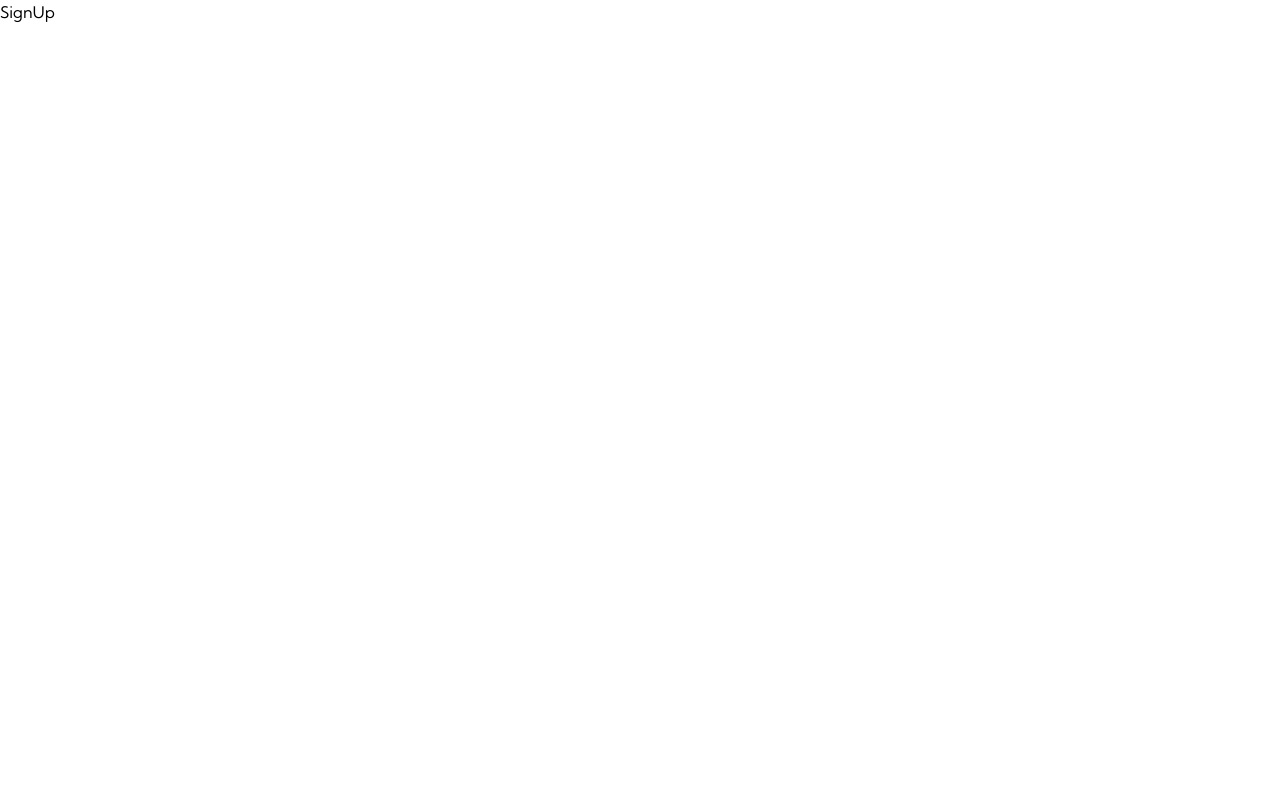
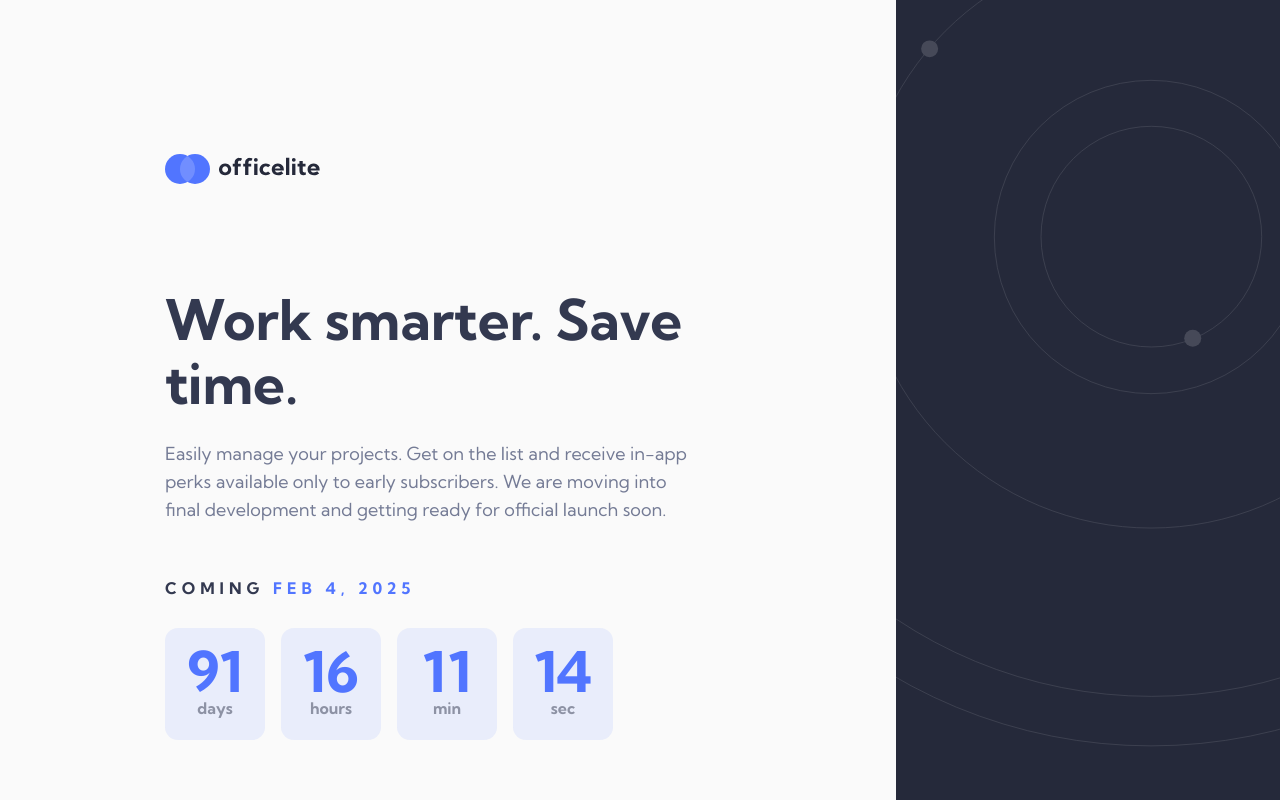
Before and after one commit to NDK1195/officelite-coming-soon-site, a React (Vite) app: page /signup in a window 1280 px wide. Built offline with nearby package versions, Linux system fonts and the light colour scheme.

Commit message:
add layout signup page

```diff
--- a/src/components/Container.jsx
+++ b/src/components/Container.jsx
@@ -1,6 +1,8 @@
-function Container({ children }) {
+function Container({ children, className }) {
   return (
-    <div className="relative mx-auto max-w-[1110px] px-6 md:px-10 xl:px-0">
+    <div
+      className={`relative mx-auto max-w-[1110px] px-6 md:px-10 xl:px-0 ${className}`}
+    >
       {children}
     </div>
   );
--- a/src/components/Countdown.jsx
+++ b/src/components/Countdown.jsx
@@ -1,6 +1,11 @@
 import { useEffect, useState } from "react";
 
-function Countdown() {
+function Countdown({
+  textColor,
+  countDownColor,
+  countDownBackground,
+  countDownTextColor,
+}) {
   const now = new Date();
 
   const countDownDate = new Date(
@@ -36,26 +41,54 @@ function Countdown() {
 
   return (
     <div>
-      <h2 className="mb-4 text-center font-bold uppercase leading-[48px] tracking-[5px] text-white lg:text-left">
+      <h2
+        className={`mb-4 text-center font-bold uppercase leading-[48px] tracking-[5px] ${textColor === "#333950" ? "text-#333950" : "text-white"} lg:text-left`}
+      >
         Coming <span className="text-#5175FF">{formattedCountDownDate}</span>
       </h2>
 
-      <div className="grid w-[328px] grid-cols-4 gap-4 text-center font-bold text-white md:w-[448px]">
-        <div className="rounded-[13px] bg-#333950 px-5 py-3 md:py-5">
+      <div
+        className={`grid w-[328px] grid-cols-4 gap-4 text-center font-bold ${countDownColor === "#5175FF" ? "text-#5175FF" : "text-white"} md:w-[448px]`}
+      >
+        <div
+          className={`rounded-[13px] ${countDownBackground === "#5175FF" ? "bg-#5175FF bg-opacity-10" : "bg-#333950"} px-5 py-3 md:py-5`}
+        >
           <p className="text-[32px] leading-[48px] md:text-[56px]">{days}</p>
-          <p className="text-xs leading-7 opacity-50 md:text-base">days</p>
+          <p
+            className={`text-xs leading-7 opacity-50 md:text-base ${countDownTextColor === "#333950" ? "text-#333950" : "text-white"}`}
+          >
+            days
+          </p>
         </div>
-        <div className="rounded-[13px] bg-#333950 px-4 py-[11px] md:py-4">
+        <div
+          className={`rounded-[13px] ${countDownBackground === "#5175FF" ? "bg-#5175FF bg-opacity-10" : "bg-#333950"} px-5 py-3 md:py-5`}
+        >
           <p className="text-[32px] leading-[48px] md:text-[56px]">{hours}</p>
-          <p className="text-xs leading-7 opacity-50 md:text-base">hours</p>
+          <p
+            className={`text-xs leading-7 opacity-50 md:text-base ${countDownTextColor === "#333950" ? "text-#333950" : "text-white"}`}
+          >
+            hours
+          </p>
         </div>
-        <div className="rounded-[13px] bg-#333950 px-4 py-[11px] md:py-4">
+        <div
+          className={`rounded-[13px] ${countDownBackground === "#5175FF" ? "bg-#5175FF bg-opacity-10" : "bg-#333950"} px-5 py-3 md:py-5`}
+        >
           <p className="text-[32px] leading-[48px] md:text-[56px]">{minutes}</p>
-          <p className="text-xs leading-7 opacity-50 md:text-base">min</p>
+          <p
+            className={`text-xs leading-7 opacity-50 md:text-base ${countDownTextColor === "#333950" ? "text-#333950" : "text-white"}`}
+          >
+            min
+          </p>
         </div>
-        <div className="rounded-[13px] bg-#333950 px-4 py-[11px] md:py-4">
+        <div
+          className={`rounded-[13px] ${countDownBackground === "#5175FF" ? "bg-#5175FF bg-opacity-10" : "bg-#333950"} px-5 py-3 md:py-5`}
+        >
           <p className="text-[32px] leading-[48px] md:text-[56px]">{seconds}</p>
-          <p className="text-xs leading-7 opacity-50 md:text-base">sec</p>
+          <p
+            className={`text-xs leading-7 opacity-50 md:text-base ${countDownTextColor === "#333950" ? "text-#333950" : "text-white"}`}
+          >
+            sec
+          </p>
         </div>
       </div>
     </div>
--- a/src/pages/SignUp/SignUp.jsx
+++ b/src/pages/SignUp/SignUp.jsx
@@ -1,4 +1,12 @@
+import Footer from "./components/Footer";
+import Header from "./components/Header";
+
 function SignUp() {
-  return <div>SignUp</div>;
+  return (
+    <div className="grid min-h-dvh grid-rows-[1fr_320px] md:grid-rows-[1fr_380px] lg:grid-cols-[1fr_30%] lg:grid-rows-1">
+      <Header />
+      <Footer />
+    </div>
+  );
 }
 export default SignUp;
--- /dev/null
+++ b/src/pages/SignUp/components/Footer.jsx
@@ -0,0 +1,18 @@
+import bgPatternFooter from "../../../assets/home/bg-pattern-footer.svg";
+
+function Footer() {
+  return (
+    <footer className="relative scale-100 bg-#25293A">
+      {/* background pattern */}
+      <div className="relative h-full overflow-hidden">
+        <img
+          src={bgPatternFooter}
+          alt="background pattern"
+          className="absolute left-1/2 top-0 w-full -translate-x-1/2 md:-top-1/2 lg:-left-[465px] lg:-top-[483px] lg:min-w-[1440px] lg:translate-x-0"
+        />
+      </div>
+      {/* background pattern */}
+    </footer>
+  );
+}
+export default Footer;
--- /dev/null
+++ b/src/pages/SignUp/components/Header.jsx
@@ -0,0 +1,51 @@
+import bgPatternHeader from "../../../assets/home/bg-pattern-header.svg";
+import logo from "../../../assets/shared/logo.svg";
+import Container from "../../../components/Container";
+import Countdown from "../../../components/Countdown";
+function Header() {
+  return (
+    <header className="relative overflow-hidden bg-[#fafafa] pb-[296px] md:pb-[358px] lg:pb-0">
+      {/* background pattern */}
+      <img
+        src={bgPatternHeader}
+        alt="background pattern"
+        className="absolute -top-[170px] left-1/2 min-w-[458px] -translate-x-1/2 md:hidden"
+      />
+      {/* background pattern */}
+      <Container className="xl:pl-[165px]">
+        {/* logo */}
+        <section className="mb-20 mt-11 flex justify-center md:mb-[104px] md:mt-[72px] md:justify-start xl:mt-[154px]">
+          <img src={logo} alt="logo" className="w-[100px] md:w-[155px]" />
+        </section>
+        {/* logo */}
+
+        {/* content */}
+        <section className="flex flex-col items-center lg:items-start">
+          <div className="mb-16 text-center md:mb-10 md:max-w-[573px] lg:max-w-[540px] lg:text-left">
+            <h1 className="mb-6 text-[40px] font-bold leading-[48px] text-#333950 lg:text-[56px] lg:leading-[64px]">
+              Work smarter. Save time.
+            </h1>
+            <p className="leading-[26px] text-#747B95 lg:text-lg lg:leading-7">
+              Easily manage your projects. Get on the list and receive in-app
+              perks available only to early subscribers. We are moving into
+              final development and getting ready for official launch soon.
+            </p>
+          </div>
+        </section>
+        {/* content */}
+
+        {/* countdown */}
+        <section className="flex justify-center lg:justify-start">
+          <Countdown
+            textColor={"#333950"}
+            countDownColor={"#5175FF"}
+            countDownBackground={"#5175FF"}
+            countDownTextColor={"#333950"}
+          />
+        </section>
+        {/* countdown */}
+      </Container>
+    </header>
+  );
+}
+export default Header;
```
